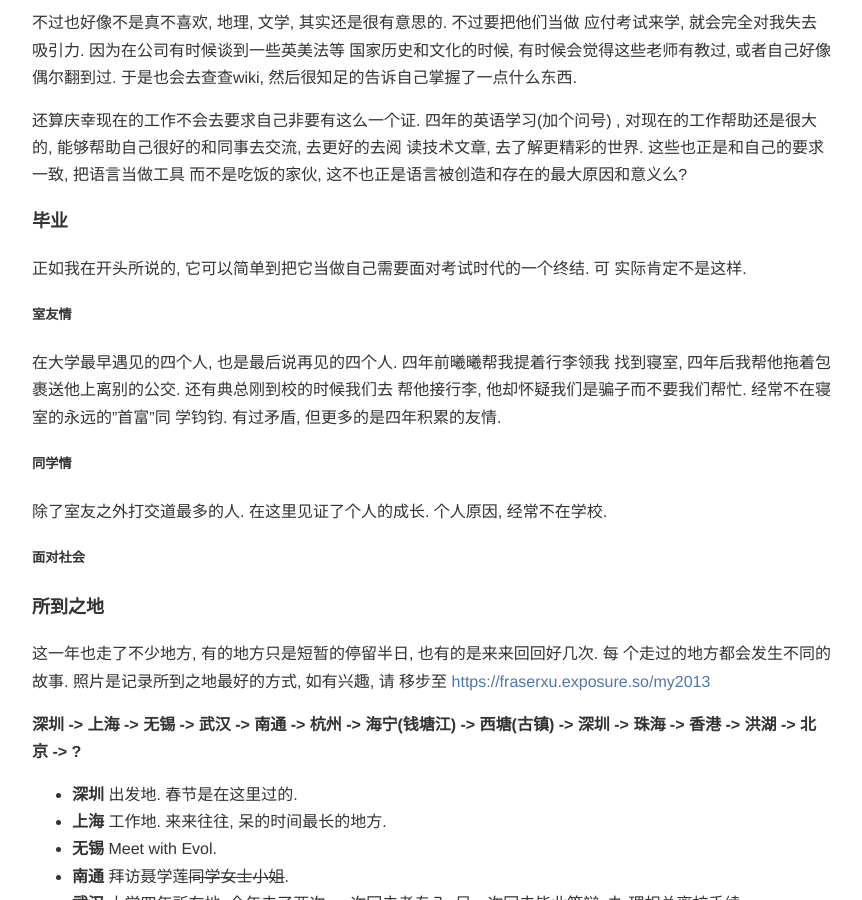
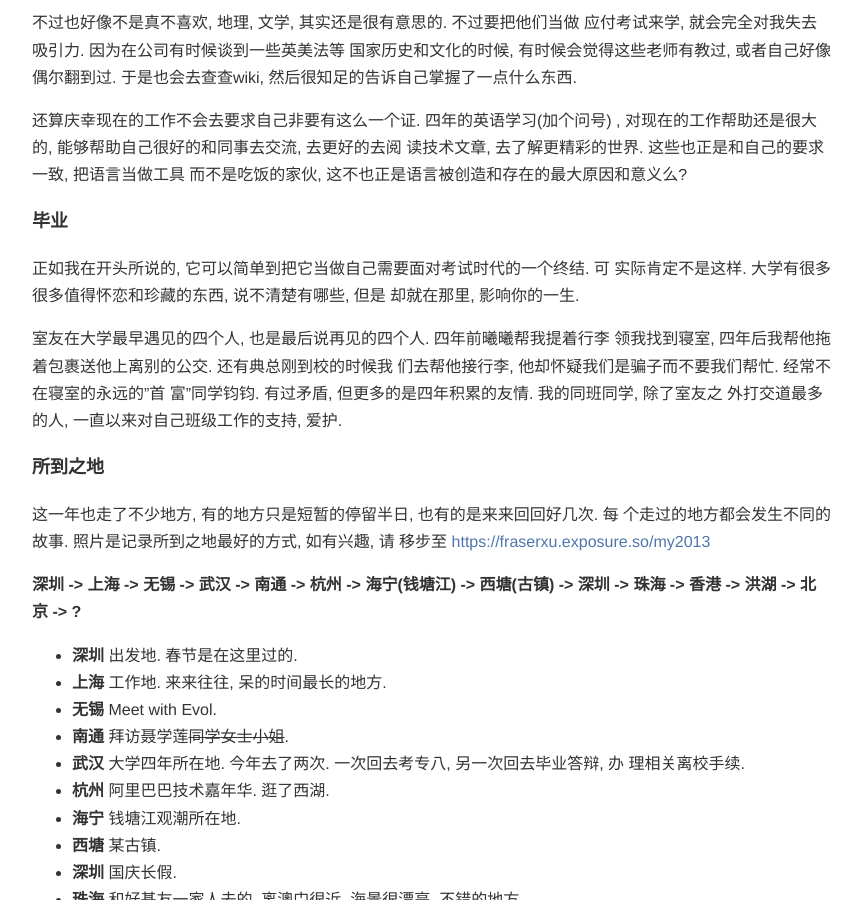
Before and after one commit to fraserxu/fraserxu.github.io, a Jekyll site: the page built from _posts/2013-12-22-My-2013.md, in a window 1280 px wide and 900 px high, scrolled down 1215 px. Shown: the whole window, without its empty margins (208-1070 px from the left). Built offline with Jekyll 4.4.1, drawn with Linux system fonts in a browser that asks for light colours; some web fonts are replaced; Markdown is read by kramdown in place of the engine named in the settings; some of the changed text lies outside the part shown.

Commit message:
update post

```diff
--- a/_posts/2013-12-22-My-2013.md
+++ b/_posts/2013-12-22-My-2013.md
@@ -4,9 +4,9 @@ title: My 2013
 
 ---
 
-<i>大概在一个星期之前就开始准备这篇文章. 最初的目的是回顾一下2013年
+> 大概在一个星期之前就开始准备这篇文章. 最初的目的是回顾一下2013年
 自己做了些什么, 后来越写越不知道该写些什么. 文章很乱. 感谢你能够抽空
-阅读我的这些废话. 新年快乐!</i>
+阅读我的这些废话. 新年快乐!
 
 开始写这个标题的时候就自己小小惊了一下. 2013? 是工作一整年了么?
 
@@ -65,20 +65,14 @@ title: My 2013
 ### 毕业
 
 正如我在开头所说的, 它可以简单到把它当做自己需要面对考试时代的一个终结. 可
-实际肯定不是这样.
+实际肯定不是这样. 大学有很多很多值得怀恋和珍藏的东西, 说不清楚有哪些, 但是
+却就在那里, 影响你的一生.
 
-##### 室友情
-
-在大学最早遇见的四个人, 也是最后说再见的四个人. 四年前曦曦帮我提着行李领我
-找到寝室, 四年后我帮他拖着包裹送他上离别的公交. 还有典总刚到校的时候我们去
-帮他接行李, 他却怀疑我们是骗子而不要我们帮忙. 经常不在寝室的永远的"首富"同
-学钧钧. 有过矛盾, 但更多的是四年积累的友情.
-
-##### 同学情
-
-除了室友之外打交道最多的人. 在这里见证了个人的成长. 个人原因, 经常不在学校.
-
-##### 面对社会
+室友在大学最早遇见的四个人, 也是最后说再见的四个人. 四年前曦曦帮我提着行李
+领我找到寝室, 四年后我帮他拖着包裹送他上离别的公交. 还有典总刚到校的时候我
+们去帮他接行李, 他却怀疑我们是骗子而不要我们帮忙. 经常不在寝室的永远的"首
+富"同学钧钧. 有过矛盾, 但更多的是四年积累的友情. 我的同班同学, 除了室友之
+外打交道最多的人, 一直以来对自己班级工作的支持, 爱护.
 
 ### 所到之地
 
```
Also changed, not shown: other parts of _posts/2013-12-22-My-2013.md (+2 -2 lines).
